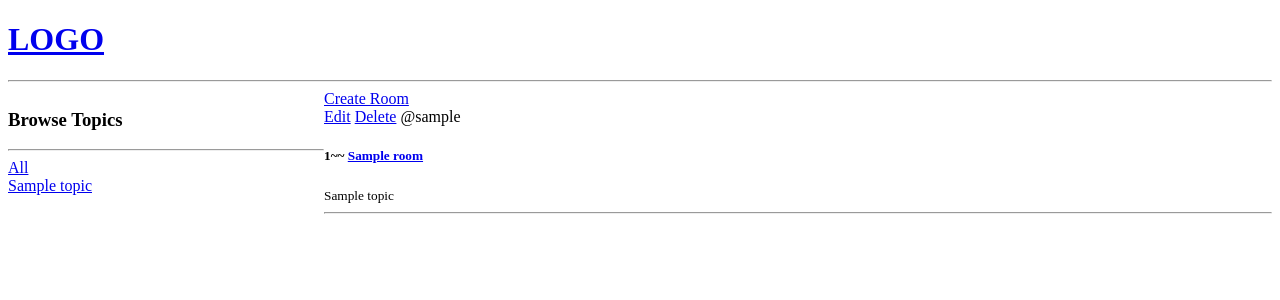
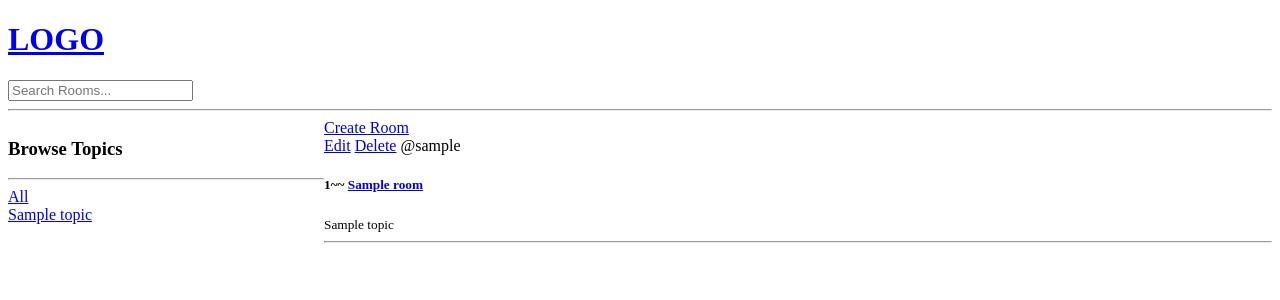
Before and after one commit to kema-ray/studybud, a Django app: template base/templates/base/home.html in a window 1280 px wide. Shown: the top 300 px of the page. Run offline with Django 4.2, Linux system fonts and the light colour scheme; the template is opened without the code that fills it: values that come from a table or form of the project are taken from there, others are empty; tables that the repository leaves empty hold one stand-in row (values such as "Sample post"); parts of the project's set-up code (start-up, migrations or seed data) failed here and were passed over.

Commit message:
add search

```diff
--- a/templates/navbar.html
+++ b/templates/navbar.html
@@ -1,5 +1,7 @@
 <a href="/">
     <h1>LOGO</h1>
 </a>
-
+<form method="GET" action="{% url 'home' %}">
+    <input type="text" name="q" placeholder="Search Rooms...">
+</form>
 <hr>
```
